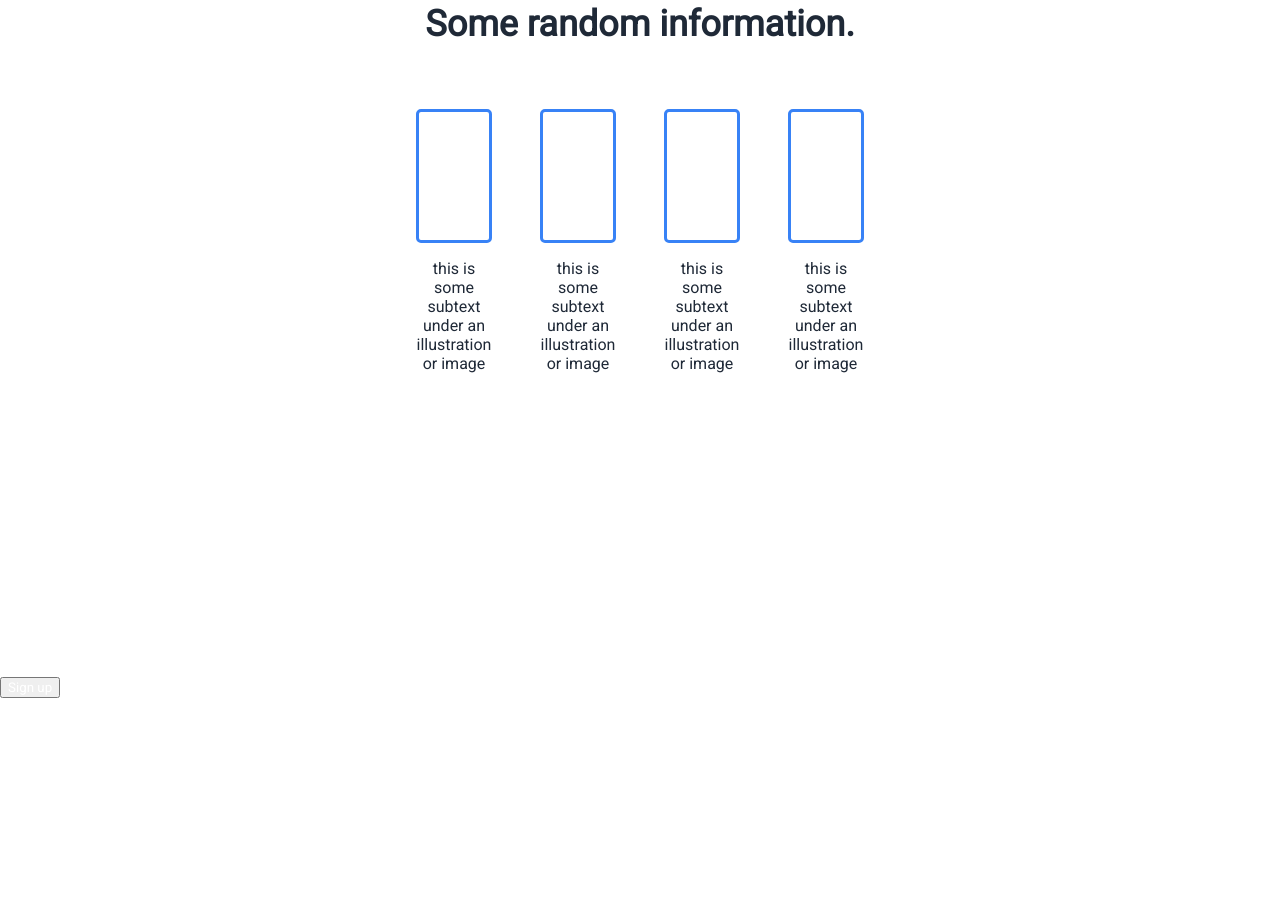
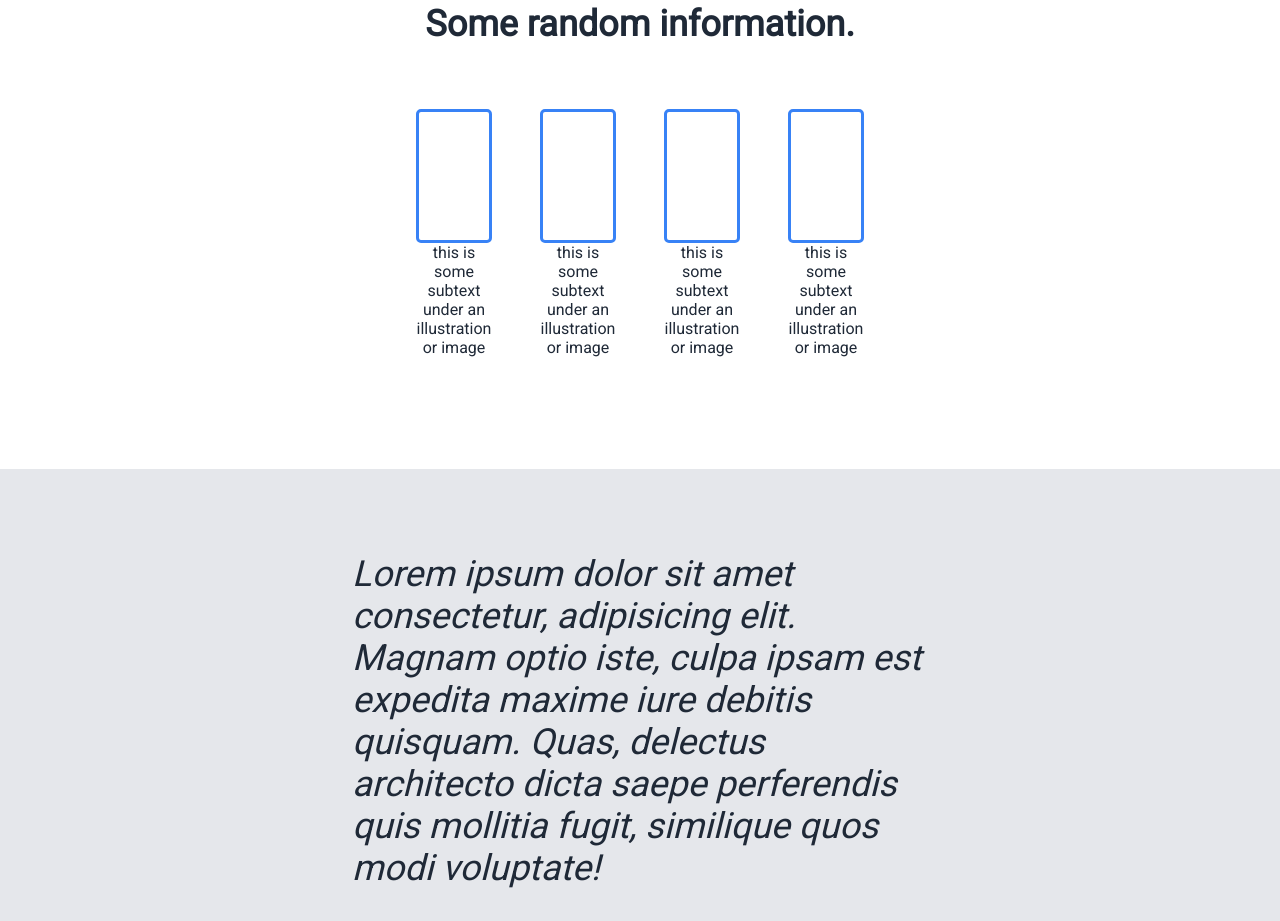
Before and after one commit to neonconsole/odin-landing-page, a plain HTML site: page index.html in a window 1280 px wide. Shown: the part 759-1680 px from the top of the page. Before the commit the page ends 1508 px from the top, so only its background shows below. Drawn offline with Linux system fonts and the light colour scheme.

Commit message:
Add styling to quote section

```diff
--- a/index.html
+++ b/index.html
@@ -58,13 +58,13 @@
       </div>
     </div>
     <div class="gray-background">
-      <p>
+      <p class="quote-text">
         Lorem ipsum dolor sit amet consectetur, adipisicing elit. Magnam optio
         iste, culpa ipsam est expedita maxime iure debitis quisquam. Quas,
         delectus architecto dicta saepe perferendis quis mollitia fugit,
         similique quos modi voluptate!
       </p>
-      <p>-Thor, God of Thunder</p>
+      <p class="quote-author">-Thor, God of Thunder</p>
     </div>
     <div>
       <div class="cta-box">
--- a/styles.css
+++ b/styles.css
@@ -103,6 +103,7 @@ h1 {
 .blocks-gallery p {
   color: #1f2937;
   text-align: center;
+  margin: auto;
 }
 
 .blue-border--curved {
@@ -110,3 +111,21 @@ h1 {
   border: 3px solid #3882f6;
   height: 8rem;
 }
+
+.gray-background {
+  background-color: #e5e7eb;
+  padding: 3rem 22rem;
+}
+
+.quote-text {
+  font-style: italic;
+  color: #1f2937;
+  font-size: 36px;
+  font-weight: 300;
+}
+
+.quote-author {
+  color: #1f2937;
+  text-align: right;
+  font-weight: 700;
+}
```
